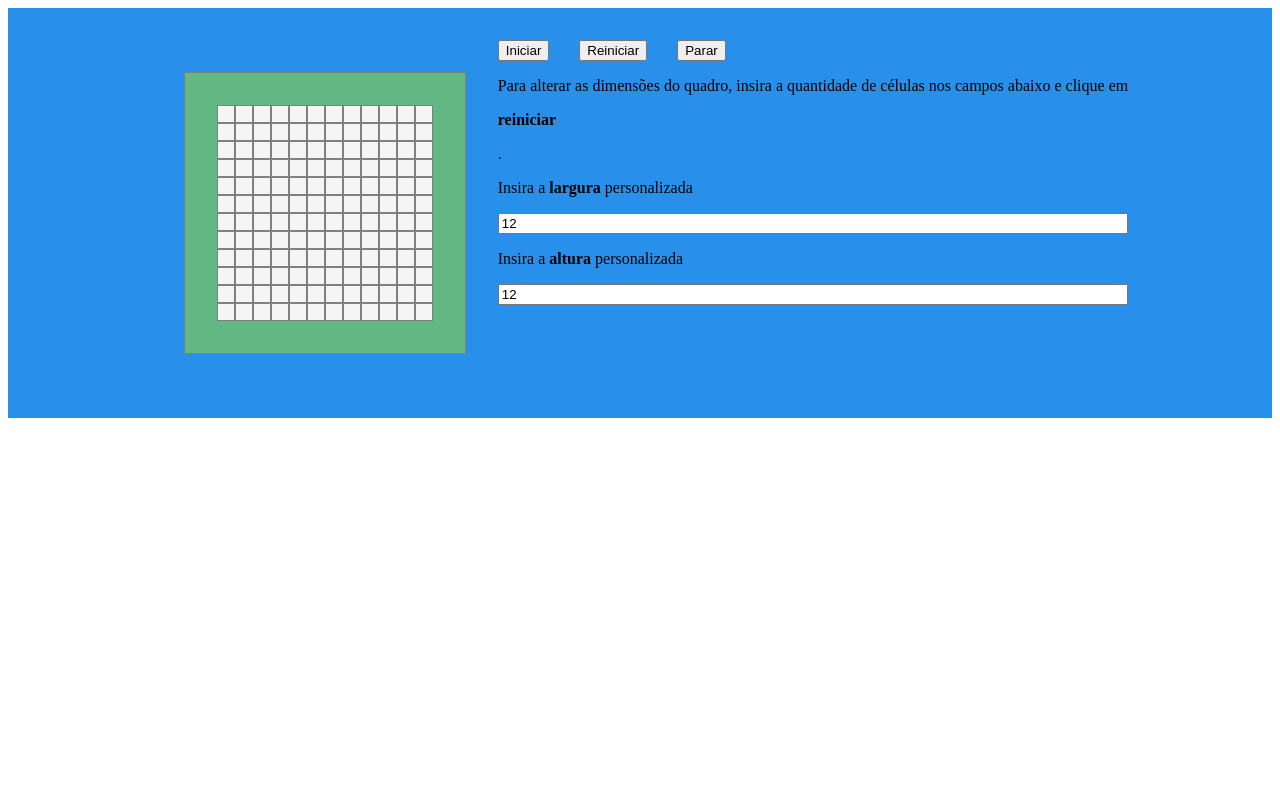
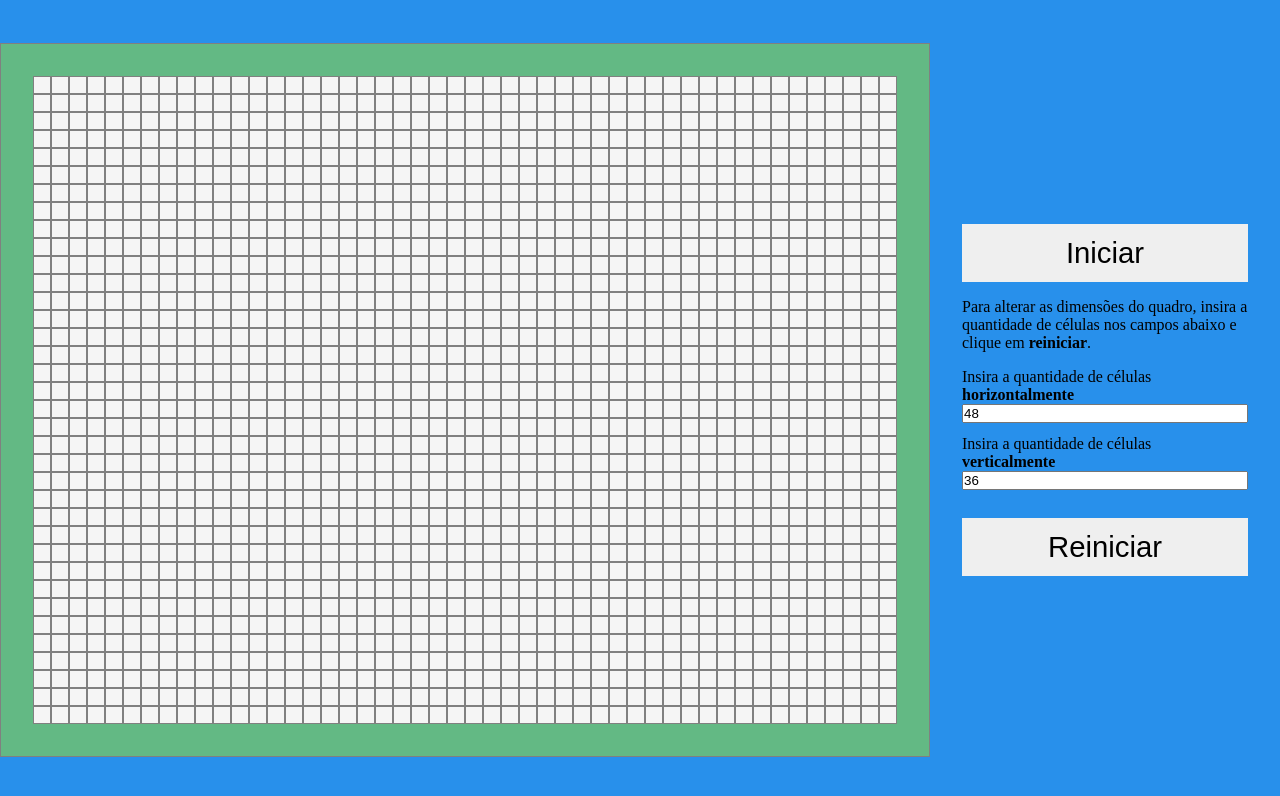
Before and after one commit to mhenrique94/game_of_life, a Vue app: page / in a window 1280 px wide. Shown: the top 796 px of the page. Built offline with nearby package versions, Linux system fonts and the light colour scheme.

Commit message:
Ajusta layout e cores

```diff
--- a/src/App.vue
+++ b/src/App.vue
@@ -5,5 +5,3 @@ import CanvasBase from "./components/CanvasBase.vue";
 <template>
   <CanvasBase />
 </template>
-
-<style scoped></style>
--- a/src/assets/main.css
+++ b/src/assets/main.css
@@ -1,8 +1,16 @@
+* {
+  margin: 0;
+  padding: 0;
+}
+html,
+body {
+  width: 100%;
+  height: 100%;
+  background-color: rgb(40, 144, 235);
+}
 #app {
-  max-width: 1280px;
-  margin: 0 auto;
-  padding: 2rem;
-  background-color: rgb(40, 144, 235);
+  height: 100%;
+  margin: auto;
   font-weight: normal;
   display: flex;
   justify-content: center;
--- a/src/components/CanvasBase.vue
+++ b/src/components/CanvasBase.vue
@@ -10,23 +10,27 @@
     </div>
   </div>
   <div class="boardControl">
-    <div class="controlButtons">
-      <button @click="nextCycle()">Iniciar</button>
-      <button @click="start()">Reiniciar</button>
-      <button>Parar</button>
-    </div>
+    <button class="controlButton" @click="toggle()">
+      {{ startStopText }}
+    </button>
     <div class="controlForm">
+      <p>
         Para alterar as dimensões do quadro, insira a quantidade de células nos
-      campos abaixo e clique em <strong>reiniciar</strong>.
-
+        campos abaixo e clique em <span class="boldText">reiniciar</span>.
+      </p>
+      <div class="inputForm">
         <label for="boardWidth"
-        >Insira a <strong>largura</strong> personalizada</label
+          >Insira a quantidade de células
+          <span class="boldText">horizontalmente</span></label
         >
         <input type="text" name="boardWidth" v-model="width" />
         <label for="boardHeight"
-        >Insira a <strong>altura</strong> personalizada</label
+          >Insira a quantidade de células
+          <span class="boldText">verticalmente</span></label
         >
         <input type="text" name="boardHeight" v-model="height" />
+      </div>
+      <button class="controlButton" @click="start()">Reiniciar</button>
     </div>
   </div>
 </template>
@@ -41,13 +45,19 @@ export default {
       boardMatrix: [],
       actualBoard: [],
       cellsAlive: 0,
-      width: 12,
-      height: 12,
+      width: 48,
+      height: 36,
       cycles: 0,
+      timeInterval: undefined,
     };
   },
   created() {
     this.start();
+  },
+  computed: {
+    startStopText() {
+      return this.timeInterval !== undefined ? "Parar" : "Iniciar";
+    },
   },
   methods: {
     selectCell(row, col) {
@@ -71,7 +81,7 @@ export default {
         grid[x] = [];
         for (var y = 0; y < this.height; y++) {
           let isActive = this.boardMatrix[x][y];
-          let aliveNeighbours = this.neighbors(x, y);
+          let aliveNeighbours = this.neighbours(x, y);
           let result = false;
 
           if (isActive && aliveNeighbours < 2) {
@@ -102,21 +112,24 @@ export default {
         (count, row) => count + row.filter((cell) => cell).length,
         false
       );
+      if (this.cellsAlive === 0) {
+        this.stopCycle();
+      }
     },
-    neighbors(x, y) {
+    neighbours(x, y) {
       let neighborhood = 0;
 
       for (var dx = -1; dx <= 1; dx++) {
         for (var dy = -1; dy <= 1; dy++) {
-          let neighborX = x + dx;
-          let neighborY = y + dy;
+          let neighbourX = x + dx;
+          let neighbourY = y + dy;
           if (
             (dx !== 0 || dy !== 0) &&
-            neighborX >= 0 &&
-            neighborX < this.width &&
-            neighborY >= 0 &&
-            neighborY < this.height &&
-            this.boardMatrix[neighborX][neighborY]
+            neighbourX >= 0 &&
+            neighbourX < this.width &&
+            neighbourY >= 0 &&
+            neighbourY < this.height &&
+            this.boardMatrix[neighbourX][neighbourY]
           ) {
             neighborhood++;
           }
@@ -124,6 +137,20 @@ export default {
       }
 
       return neighborhood;
+    },
+    startCycle() {
+      this.timeInterval = setInterval(this.nextCycle, 1000);
+    },
+    stopCycle() {
+      clearInterval(this.timeInterval);
+      this.timeInterval = undefined;
+    },
+    toggle() {
+      if (this.timeInterval === undefined) {
+        this.startCycle();
+      } else {
+        this.stopCycle();
+      }
     },
   },
 };
@@ -135,23 +162,56 @@ export default {
   background-color: #63b984;
   display: flex;
   padding: 32px;
-  margin: 32px;
+  margin: auto;
 }
+
 .boardControl {
   display: flex;
   flex-direction: column;
+  padding: 32px;
+  margin: auto;
+  width: 30%;
+  max-width: 300px;
 }
+
 .controlForm,
 .boardControl {
   display: flex;
   flex-direction: column;
   gap: 16px;
 }
+
 .controlButtons {
   display: flex;
   gap: 30px;
+  justify-content: space-around;
 }
+
+.controlButton {
+  padding: 12px;
+  font-size: 22pt;
+  border: none;
+}
+
+.controlButton:hover {
+  background-color: #63b984;
+  cursor: pointer;
+}
+
 .active {
   background-color: black !important;
 }
+
+.boldText {
+  font-weight: 700;
+}
+
+.inputForm {
+  display: flex;
+  flex-direction: column;
+}
+
+input {
+  margin-bottom: 12px;
+}
 </style>
```
Also changed, not shown: src/components/BoardControl.vue (deleted, +0 -8 lines). Lines whose indentation alone changed are shown as unchanged.
